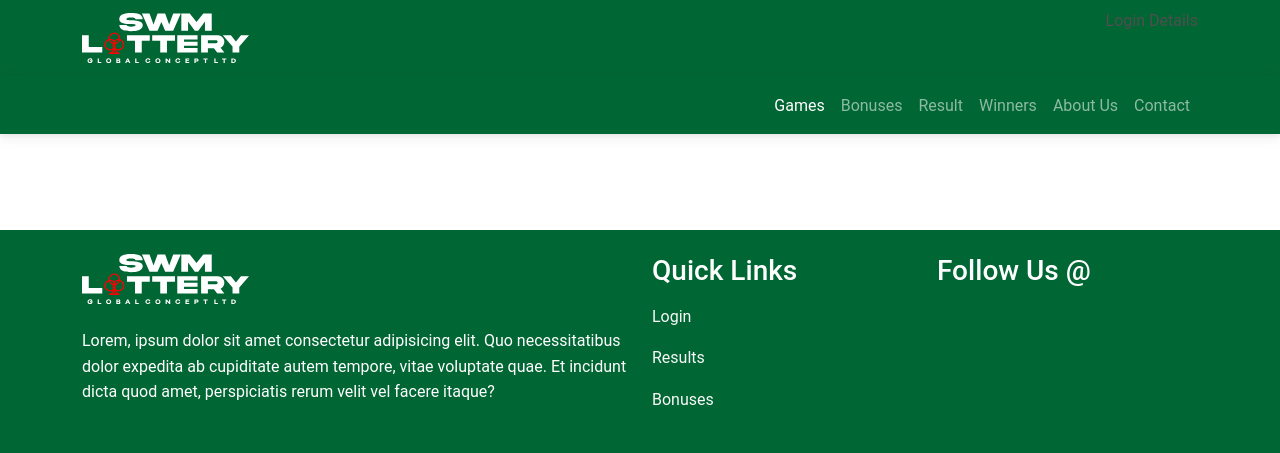
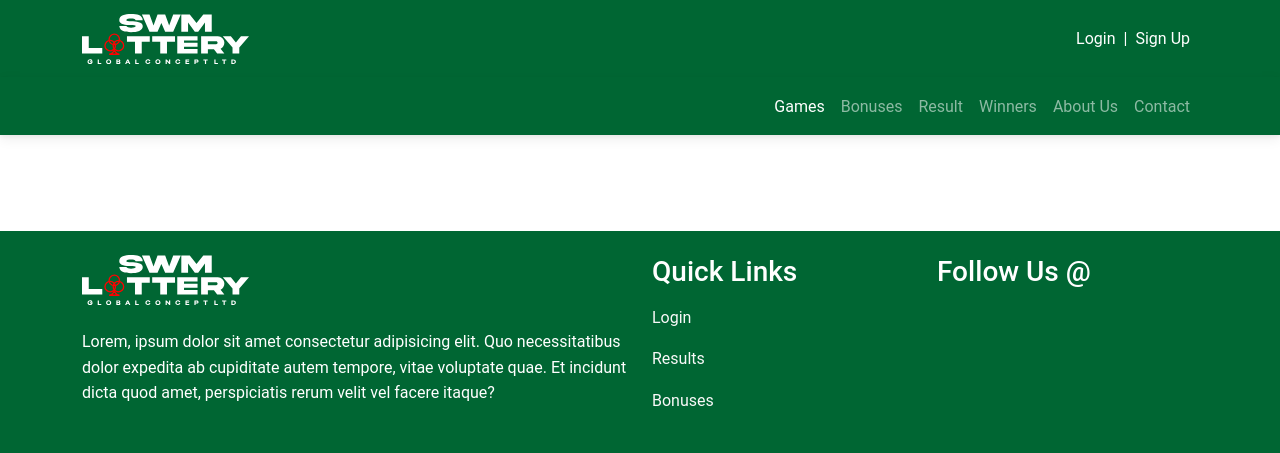
Before and after one commit to ndmichael/swm-lottery-app, a Django app: page /about/ in a window 1280 px wide. Shown: the top 453 px of the page. Run offline with Django 4.2, Linux system fonts and the light colour scheme; some libraries are stand-ins or nearby versions.

Commit message:
updated lottery page

```diff
--- a/lottery/templates/lottery/base.html
+++ b/lottery/templates/lottery/base.html
@@ -16,16 +16,22 @@
 </head>
 
 <body>
-    <nav class=" bg-success py-2">
+    <nav class="navbar navbar-expand-lg navbar-dark bg-success">
         <div class="container">
-            <div class="row">
-                <div class="col-6">
-                    <a class="navbar-brand" href="/">
-                        <img src="{% static 'lottery/images/swmlogo.svg' %}" alt="" class="img-fluid" style="height:50px;">
-                    </a>
-                </div>
-                <div class="col-6 text-end">Login Details</div>
-            </div>
+            <a class="navbar-brand" href="/">
+                <img src="{% static 'lottery/images/swmlogo.svg' %}" alt="" class="img-fluid" style="height:50px;">
+            </a>
+            <ul class="navbar-nav ms-auto">
+                <li class="nav-item">
+                    <a class="nav-link  text-white" href="{% url 'account_login' %}">Login</a>
+                </li>
+                <span class=" text-white pt-2">|</span>
+                <li class="nav-item border-right border-4">
+                    <a class="nav-link text-white" aria-current="page" href="{% url 'account_signup' %}">Sign
+                        Up</a>
+                </li>
+
+            </ul>
         </div>
     </nav>
     <nav class="navbar navbar-expand-lg navbar-dark bg-success">
```
